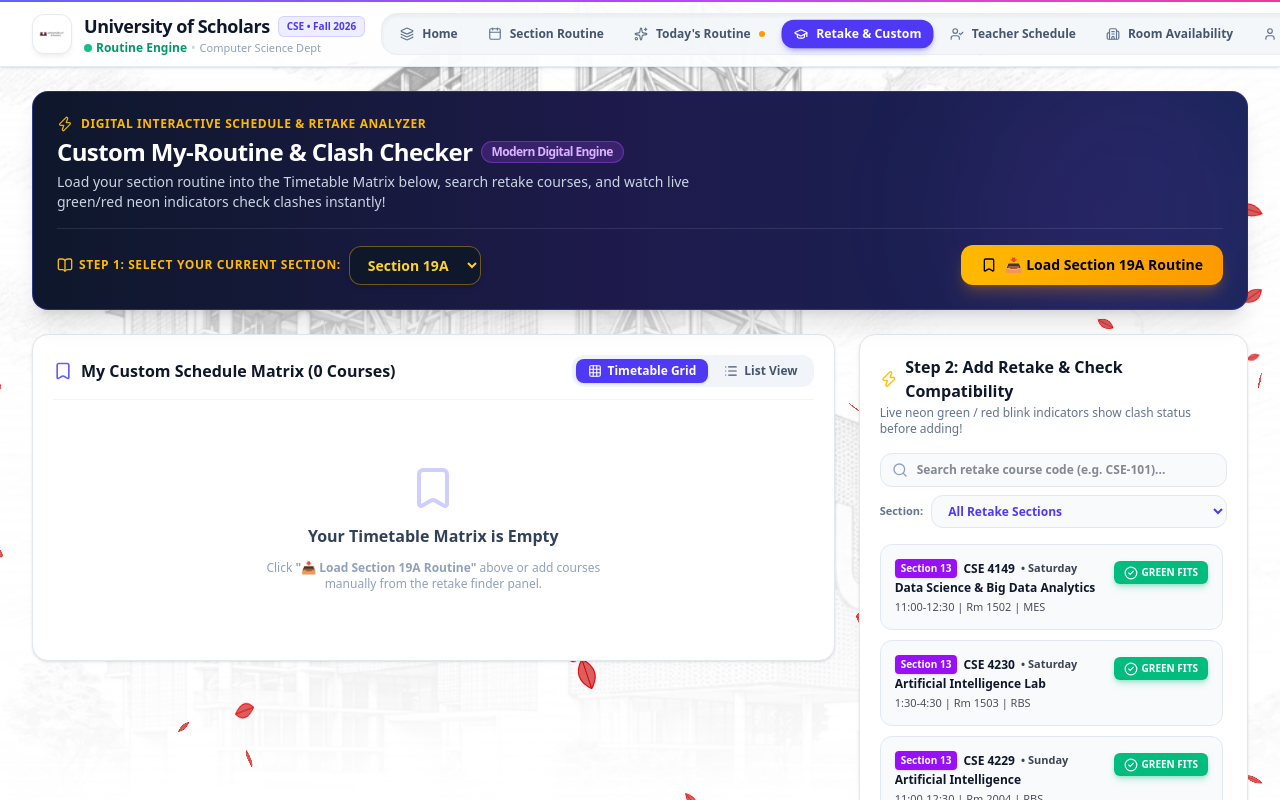
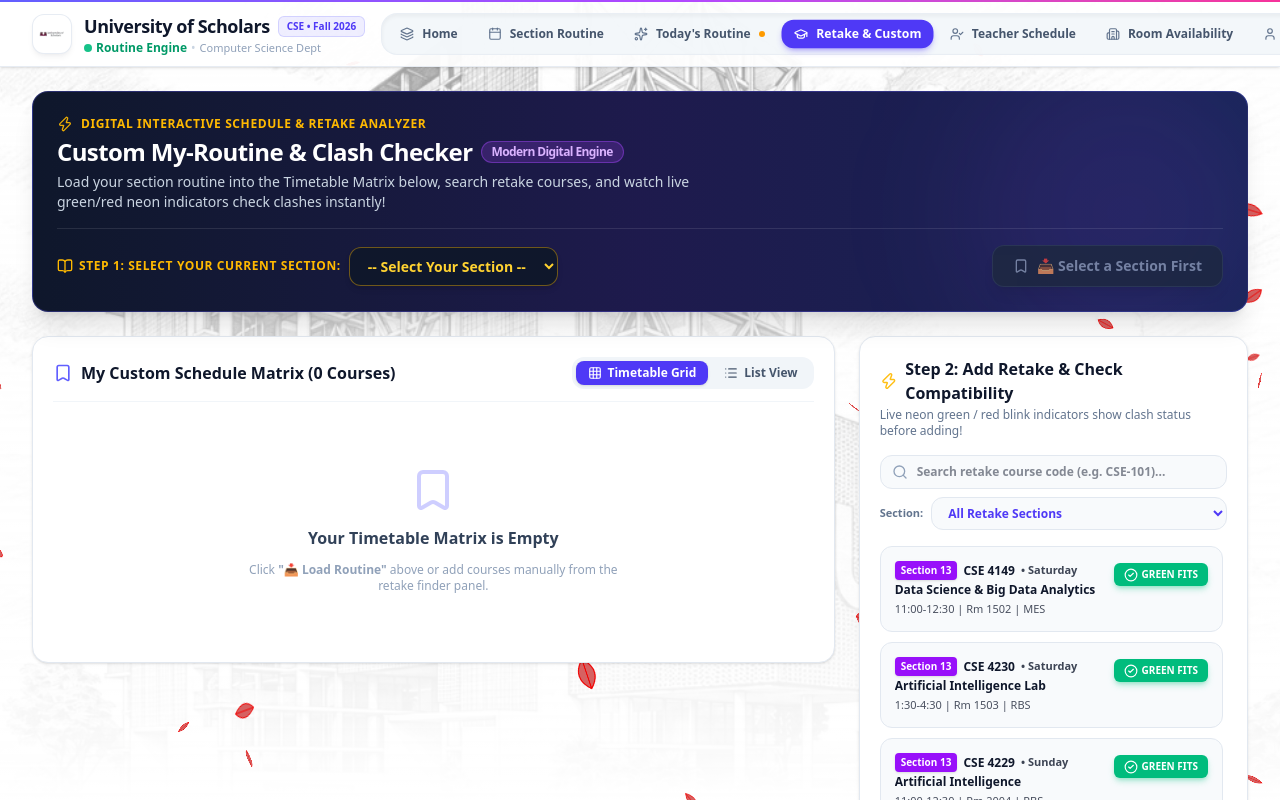
Before and after one commit to RAZINEDU/university-of-scholars, a Next.js app: page /retake in a window 1280 px wide. Shown: the top 800 px of the page. Built offline with nearby package versions, Linux system fonts and the light colour scheme.

Commit message:
Initialize Step 1 section selector state as null/empty with placeholder option

```diff
--- a/src/components/RetakeBuilder.tsx
+++ b/src/components/RetakeBuilder.tsx
@@ -173,7 +173,7 @@ const doItemsOverlap = (a: RoutineItem, b: RoutineItem): boolean => {
 };
 
 export const RetakeBuilder: React.FC<RetakeBuilderProps> = ({ routineData }) => {
-  const [primarySection, setPrimarySection] = useState<string>("Section 19A");
+  const [primarySection, setPrimarySection] = useState<string>("");
   const [selectedIds, setSelectedIds] = useState<string[]>([]);
   const [searchFilter, setSearchFilter] = useState<string>("");
   const [retakeSecFilter, setRetakeSecFilter] = useState<string>("ALL");
@@ -213,6 +213,7 @@ export const RetakeBuilder: React.FC<RetakeBuilderProps> = ({ routineData }) =>
 
   // Quick Action: Auto-load all courses of Primary Section
   const handleLoadPrimarySection = () => {
+    if (!primarySection) return;
     const secClasses = routineData.filter(
       (item) => item.section === primarySection && item.type !== "Break" && item.type !== "No Class"
     );
@@ -587,6 +588,7 @@ export const RetakeBuilder: React.FC<RetakeBuilderProps> = ({ routineData }) =>
               onChange={(e) => setPrimarySection(e.target.value)}
               className="bg-slate-900 text-amber-300 font-extrabold px-3.5 py-2 rounded-xl border border-amber-400/40 focus:outline-none cursor-pointer text-xs sm:text-sm shadow-md"
             >
+              <option value="" disabled>-- Select Your Section --</option>
               {sectionsList.map((sec) => (
                 <option key={sec} value={sec}>
                   {sec}
@@ -597,10 +599,15 @@ export const RetakeBuilder: React.FC<RetakeBuilderProps> = ({ routineData }) =>
 
           <button
             onClick={handleLoadPrimarySection}
-            className="flex items-center justify-center gap-2 px-5 py-2.5 rounded-xl bg-gradient-to-r from-amber-400 to-amber-500 hover:from-amber-500 hover:to-amber-600 text-slate-950 font-black text-xs sm:text-sm shadow-lg shadow-amber-500/25 transition-all transform hover:scale-105 active:scale-95"
+            disabled={!primarySection}
+            className={`flex items-center justify-center gap-2 px-5 py-2.5 rounded-xl font-black text-xs sm:text-sm shadow-lg transition-all transform ${
+              primarySection
+                ? "bg-gradient-to-r from-amber-400 to-amber-500 hover:from-amber-500 hover:to-amber-600 text-slate-950 shadow-amber-500/25 cursor-pointer hover:scale-105 active:scale-95"
+                : "bg-slate-800 text-slate-400 border border-slate-700/80 cursor-not-allowed opacity-75"
+            }`}
           >
             <Bookmark className="w-4 h-4" />
-            📥 Load {primarySection} Routine
+            📥 {primarySection ? `Load ${primarySection} Routine` : "Select a Section First"}
           </button>
         </div>
       </div>
```
